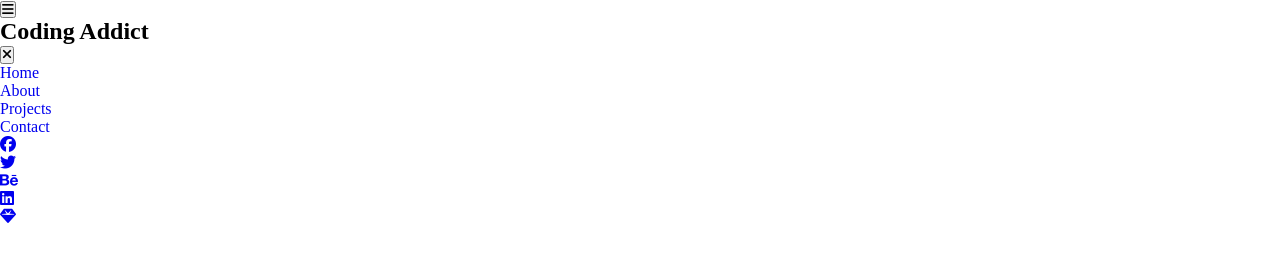
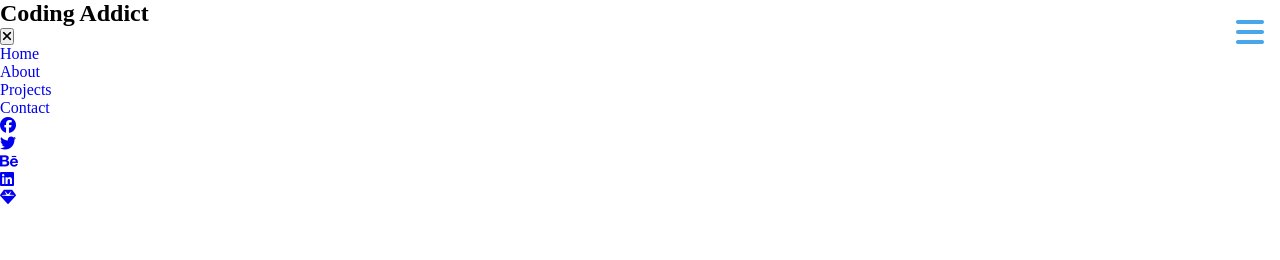
Before and after one commit to AngeloCornelio/sidebar, a website: page index.html in a window 1280 px wide. Drawn offline with Linux system fonts and the light colour scheme.

Commit message:
Style toggle button

```diff
--- a/styles.css
+++ b/styles.css
@@ -4,3 +4,12 @@ body, button, section, h2, ul, li, a {
     text-decoration: none;
     list-style: none;
 }
+
+.toggle {
+    float: right;
+    color: #49a6e9;
+    border: none;
+    background-color: transparent;
+    font-size: 2em;
+    padding: 0.5em;
+}
```
